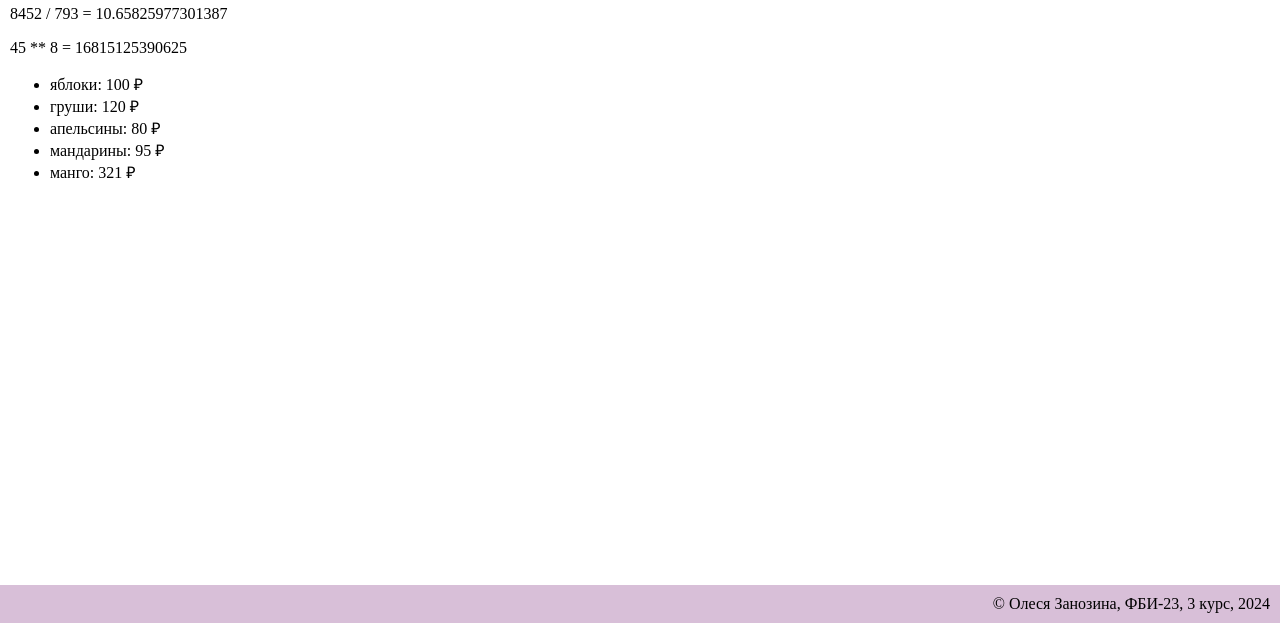
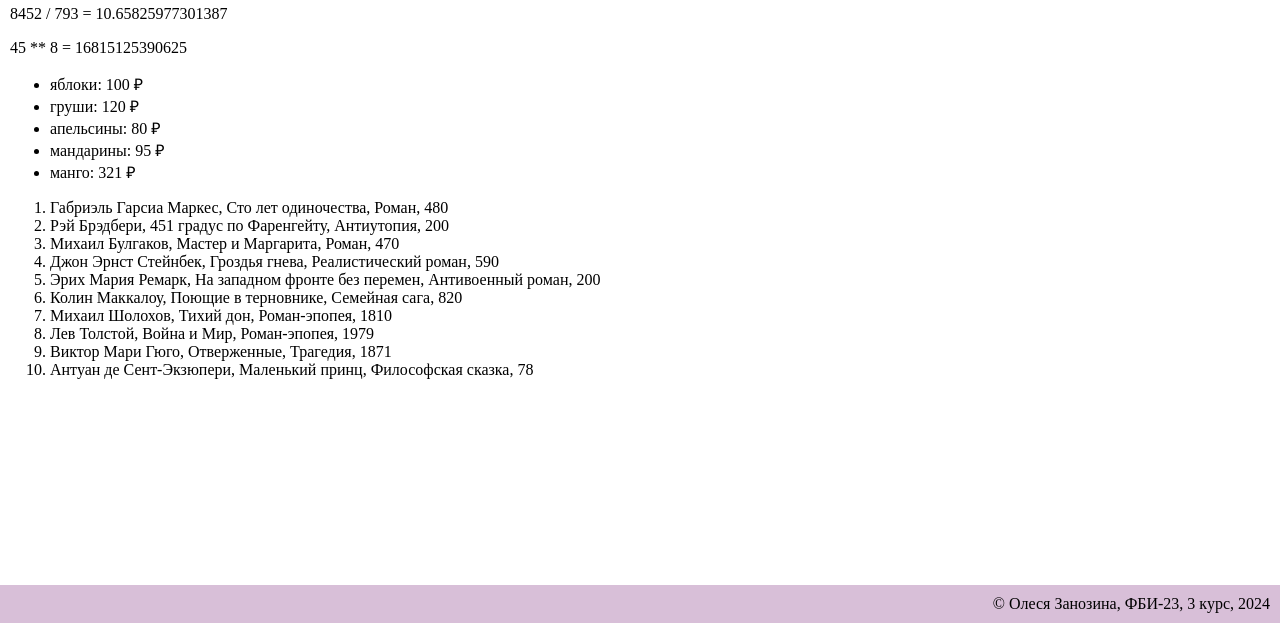
Before and after one commit to Lesssya/web-backend-labs, a Flask app: page /lab2/example in a window 1280 px wide. Shown: the part 177-800 px from the top of the page. Run offline with Flask 3, Linux system fonts and the light colour scheme.

Commit message:
Книги

```diff
--- a/app.py
+++ b/app.py
@@ -17,9 +17,21 @@ def example():
         {'name': 'мандарины', 'price': 95},
         {'name': 'манго', 'price': 321},
     ]
+    book = [
+        {'author': 'Габриэль Гарсиа Маркес', 'name_book': 'Сто лет одиночества', 'style': 'Роман', 'num_page': '480'},
+        {'author': 'Рэй Брэдбери', 'name_book': '451 градус по Фаренгейту', 'style': 'Антиутопия', 'num_page': '200'},
+        {'author': 'Михаил Булгаков', 'name_book': 'Мастер и Маргарита', 'style': 'Роман', 'num_page': '470'},
+        {'author': 'Джон Эрнст Стейнбек', 'name_book': 'Гроздья гнева', 'style': 'Реалистический роман', 'num_page': '590'},
+        {'author': 'Эрих Мария Ремарк', 'name_book': 'На западном фронте без перемен', 'style': 'Антивоенный роман', 'num_page': '200'},
+        {'author': 'Колин Маккалоу', 'name_book': 'Поющие в терновнике', 'style': 'Семейная сага', 'num_page': '820'},
+        {'author': 'Михаил Шолохов', 'name_book': 'Тихий дон', 'style': 'Роман-эпопея', 'num_page': '1810'},
+        {'author': 'Лев Толстой', 'name_book': 'Война и Мир', 'style': 'Роман-эпопея', 'num_page': '1979'},
+        {'author': 'Виктор Мари Гюго', 'name_book': 'Отверженные', 'style': 'Трагедия', 'num_page': '1871'},
+        {'author': 'Антуан де Сент-Экзюпери', 'name_book': 'Маленький принц', 'style': 'Философская сказка', 'num_page': '78'},
+    ]
     return render_template ('example.html', num_lab=num_lab,
                             name=name, group=group, course=course,
-                            fruits=fruits)
+                            fruits=fruits, book=book)
 
 
 @app.route("/lab1/oak")
--- a/templates/example.html
+++ b/templates/example.html
@@ -21,6 +21,11 @@
             <li>{{ f.name }}: {{ f.price }} &#8381;</li>
             {% endfor %}
         </ul>
+        <ol>
+            {% for b in book %}
+            <li>{{ b.author }}, {{ b.name_book }}, {{ b.style }}, {{ b.num_page }} </li>
+            {% endfor %}
+        </ol>
     </main>
 
     <footer>
```
